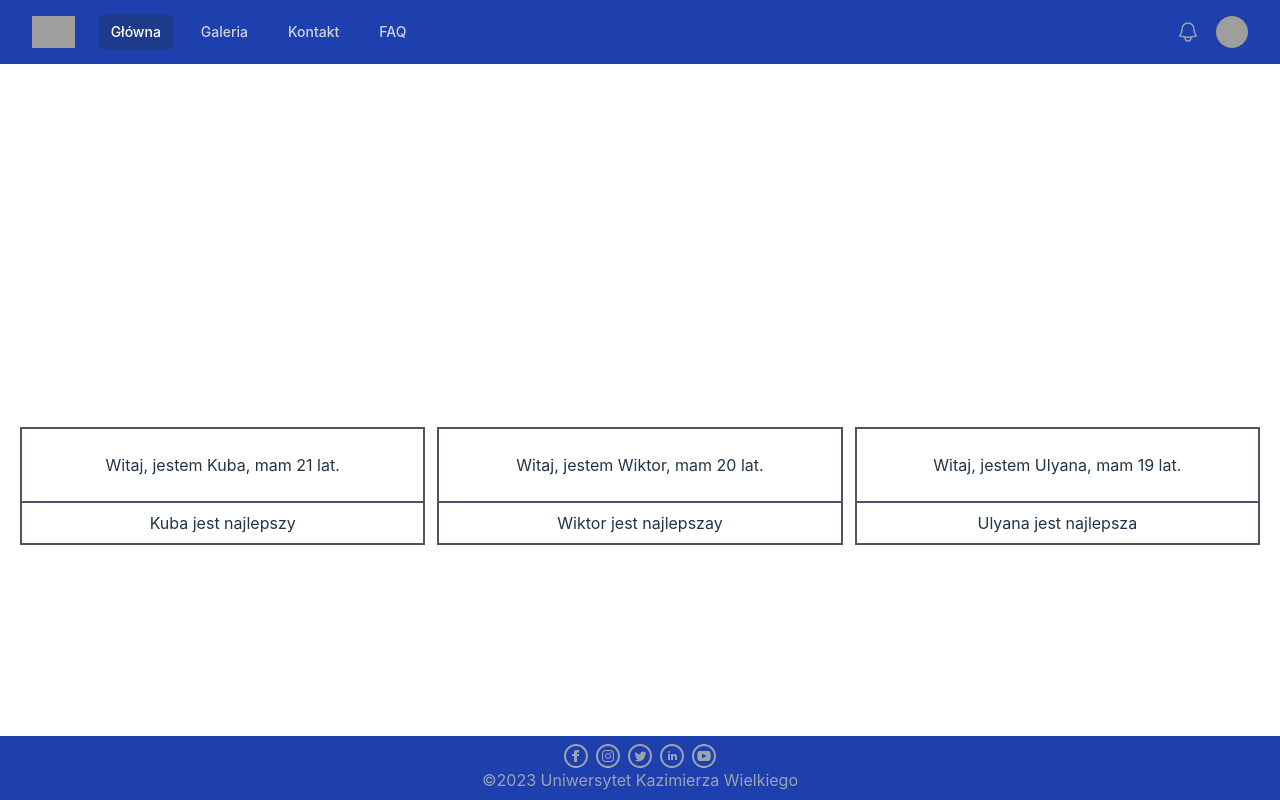
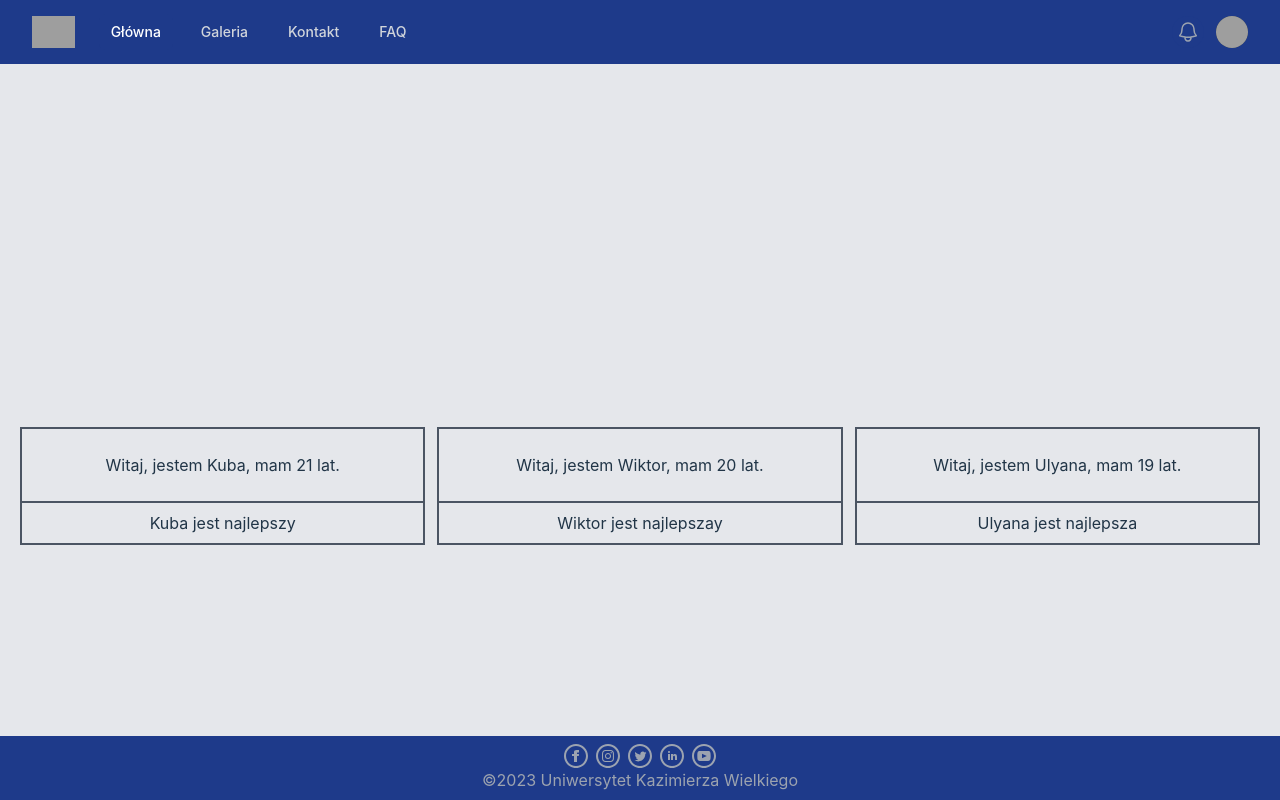
Before and after one commit to WukerDev/React-UniversityPageTest, a React (Vite) app in the folder Astral/: page / in a window 1280 px wide. Built offline with nearby package versions, Linux system fonts and the light colour scheme; grey boxes are pictures that could not be loaded.

Commit message:
Light mode fix for eyes

```diff
--- a/Astral/src/App.tsx
+++ b/Astral/src/App.tsx
@@ -40,7 +40,7 @@ function App() {
   return (
     <>
 
-    <div className="flex flex-col h-screen justify-between">
+    <div className="flex flex-col h-screen justify-between bg-gray-200 dark:bg-black">
         <Test />
         <h1 id='clockroot'>
         </h1>
--- a/Astral/src/Components/Footer/Footer.tsx
+++ b/Astral/src/Components/Footer/Footer.tsx
@@ -13,7 +13,7 @@ function getYear() {
 export default function Footer() {
     return (
 
-<footer className="bg-blue-800 dark:bg-slate-900 pb-2">
+<footer className="bg-blue-900 dark:bg-slate-900 pb-2">
 <div className="flex gap-2 align-middle justify-center pt-2" >
     <a href="https://www.facebook.com/ukwbydgoszcz" target="_blank" className="foot_color ease-in-out transform hover:scale-125 transition duration-500"><img src={facebooklogo} /></a>
     <a href="https://www.instagram.com/ukwbydgoszcz" target="_blank" className="foot_color ease-in-out transform hover:scale-125 transition duration-500"><img src={instagramlogo} className=""/></a>
--- a/Astral/src/Components/Nav.tsx
+++ b/Astral/src/Components/Nav.tsx
@@ -25,7 +25,7 @@ function togglePicture(){
   }
 }
   return (
-    <Disclosure as="nav" className="bg-blue-800 dark:bg-slate-900 sticky top-0">
+    <Disclosure as="nav" className="bg-blue-900 dark:bg-slate-900 sticky top-0">
       {({ open }) => (
         <>
           <div className="mx-auto px-2 sm:px-6 lg:px-8">
@@ -75,7 +75,7 @@ function togglePicture(){
               <div className="absolute inset-y-0 right-0 flex items-center pr-2 sm:static sm:inset-auto sm:ml-6 sm:pr-0">
                 <button
                   type="button"
-                  className="rounded-full bg-blue-800 dark:bg-slate-900 p-1 text-gray-400 hover:text-white focus:outline-none hover:animate-pulse hover:transition focus:ring-2 focus:ring-white focus:ring-offset-2 focus:ring-offset-gray-800"
+                  className="rounded-full bg-blue-900 dark:bg-slate-900 p-1 text-gray-400 hover:text-white focus:outline-none hover:animate-pulse hover:transition focus:ring-2 focus:ring-white focus:ring-offset-2 focus:ring-offset-gray-800"
                 >
                   <span className="sr-only">View notifications</span>
                   <BellIcon className="h-6 w-6" aria-hidden="true" />
@@ -148,7 +148,7 @@ function togglePicture(){
                   as="a"
                   href={item.href}
                   className={classNames(
-                    item.current ? 'dark:bg-gray-900 bg-blue-900 text-white' : 'text-gray-300 hover:bg-gray-700 hover:text-white',
+                    item.current ? 'dark:bg-gray-900 bg-blue-800 text-white' : 'text-gray-300 hover:bg-gray-700 hover:text-white',
                     'block rounded-md px-3 py-2 text-base font-medium'
                   )}
                   aria-current={item.current ? 'page' : undefined}
```
